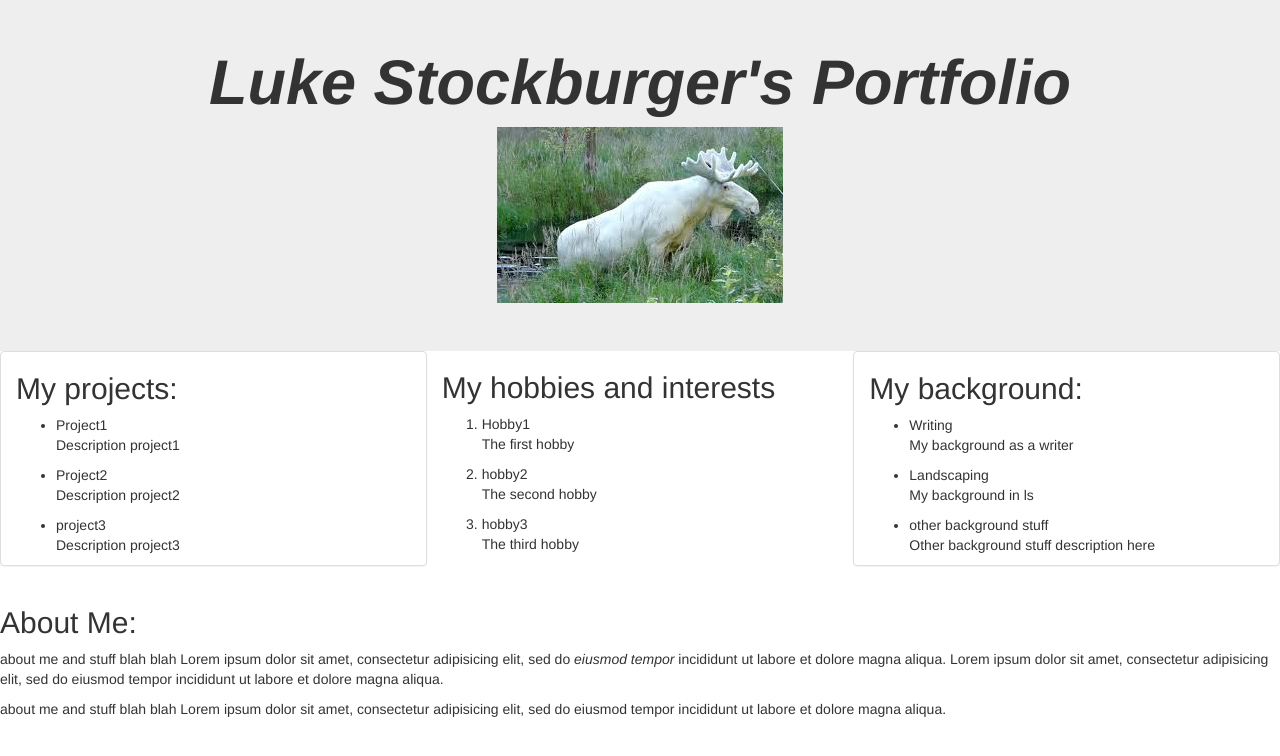
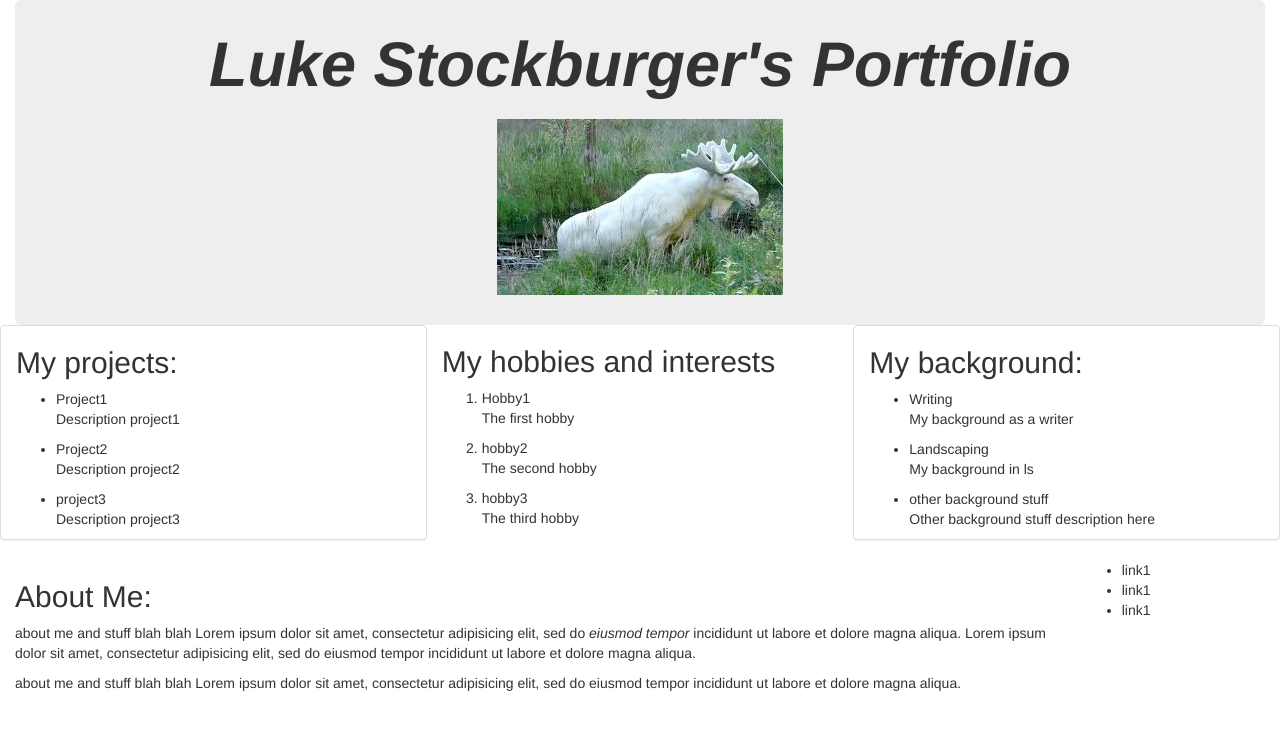
Before and after one commit to lstockburg/portfolio, a plain HTML site: page index.html in a window 1280 px wide. Drawn offline with Linux system fonts and the light colour scheme.

Commit message:
add a navbar and inserted in new column(col-md-2). fix indentations and spacing throughtout html file. tweak margins, padding, etc.

```diff
--- a/css/styles.css
+++ b/css/styles.css
@@ -9,6 +9,7 @@ h1 {
 
 .jumbotron {
   margin-bottom: 0px;
+  padding: 30px;
 }
 
 .portfolio-title {
@@ -17,5 +18,5 @@ h1 {
 }
 
 .whitemoose {
-  padding-top: 10px;
+  padding-top: 20px;
 }
--- a/index.html
+++ b/index.html
@@ -7,12 +7,12 @@
     <title>Luke Stockburger's Portfolio</title>
   </head>
   <body>
+    <div class="container-fluid">
       <div class="jumbotron">
         <h1 class=portfolio-title><strong>Luke Stockburger's Portfolio</strong><br>
           <img class="whitemoose" src="img/whitemoose.jpeg" alt="A picture of an albino moose">
         </h1>
       </div>
-    <div class="container-fluid">
       <div class="row">
         <div class="col-md-4 panel panel-default">
           <h2 class="my-projects">My projects:</h2>
@@ -47,13 +47,22 @@
               <p>Other background stuff description here</p>
           </ul>
         </div>
+      </div>
       <div class="row">
-          <div class="col-md-12">
+        <div class="col-md-10">
           <h2 class="about-me">About Me:</h2>
           <p>about me and stuff blah blah Lorem ipsum dolor sit amet, consectetur adipisicing elit, sed do <em>eiusmod tempor</em> incididunt ut labore et dolore magna aliqua. Lorem ipsum dolor sit amet, consectetur adipisicing elit, sed do eiusmod tempor incididunt ut labore et dolore magna aliqua.
           </p>
           <p>about me and stuff blah blah Lorem ipsum dolor sit amet, consectetur adipisicing elit, sed do eiusmod tempor incididunt ut labore et dolore magna aliqua.</p>
         </div>
+        <div class="col-md-2">
+          <p class="navbar-text navbar-right">
+            <ul>
+              <li>link1</li>
+              <li>link1</li>
+              <li>link1</li>
+            </ul>
+          </p>
         </div>
       </div>
     </div>
```
Lines whose indentation alone changed are shown as unchanged.
